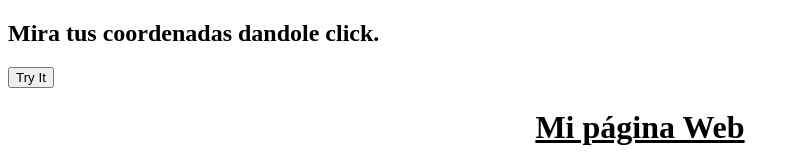
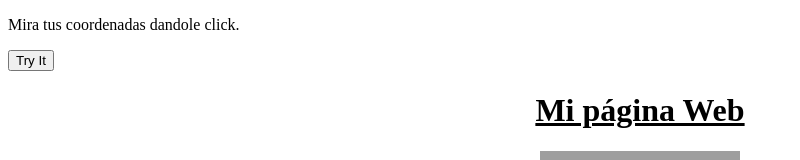
Before and after one commit to YilvethJ/Geolocalizacion, a plain HTML site: page index.html in a window 1280 px wide. Shown: the top 160 px of the page, without its empty margins (0-800 px from the left). Drawn offline with Linux system fonts and the light colour scheme; grey boxes are pictures that could not be loaded.

Commit message:
Update index.html

```diff
--- a/index.html
+++ b/index.html
@@ -1,7 +1,7 @@
 <!DOCTYPE html>
 <html>
 <body>
-  <p><h2>Mira tus coordenadas dandole click.</h2></p>
+  <p>Mira tus coordenadas dandole click.</p>
 
 <button onclick="getLocation()">Try It</button>
 
```
